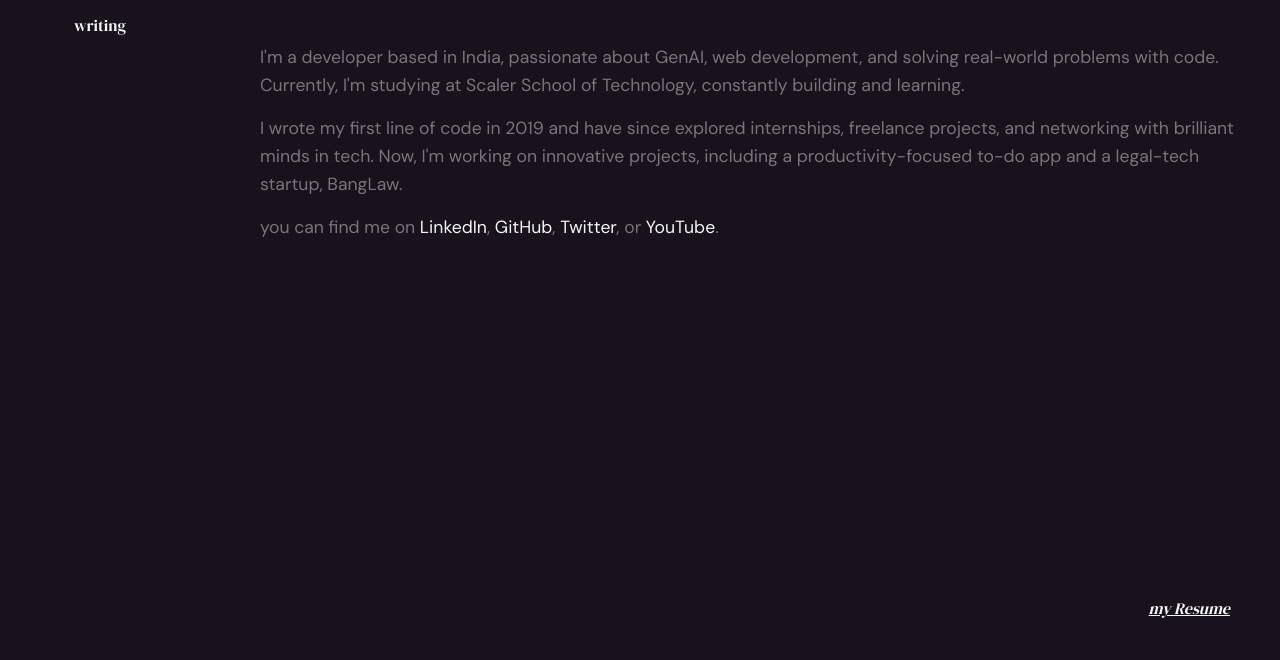
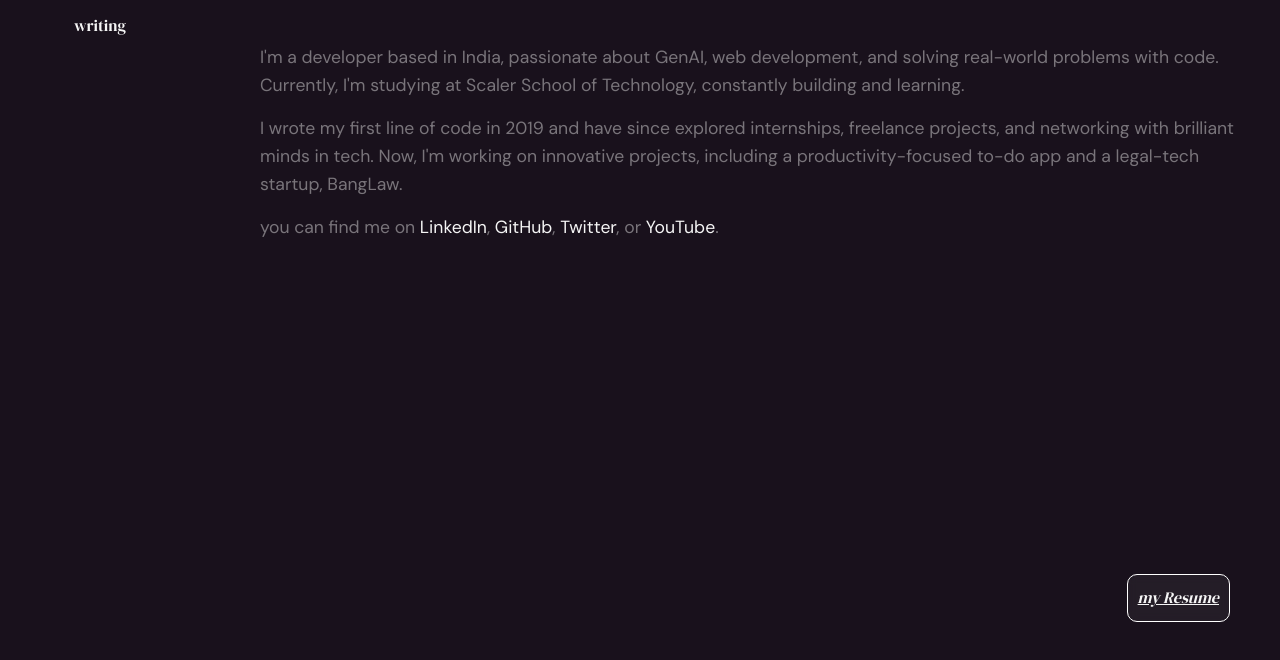
Before and after one commit to idleShubh/idleShubh, a plain HTML site: page index.html in a window 1280 px wide. Shown: the part 128-788 px from the top of the page. Drawn offline with Linux system fonts and the light colour scheme.

Commit message:
fixed the resume button

```diff
--- a/style.css
+++ b/style.css
@@ -143,6 +143,11 @@ a:hover{
     font-style: italic;
     text-decoration: underline;
     transition: color 0.3s ease, transform 0.3s ease;
+    border: 0.5px solid white;
+    padding: 10px;
+    border-radius: 10px;
+    background-color: rgba(255, 255, 255, 0.051);
+    backdrop-filter: blur(5px);
 }
 
 .resume-link:hover {
```
